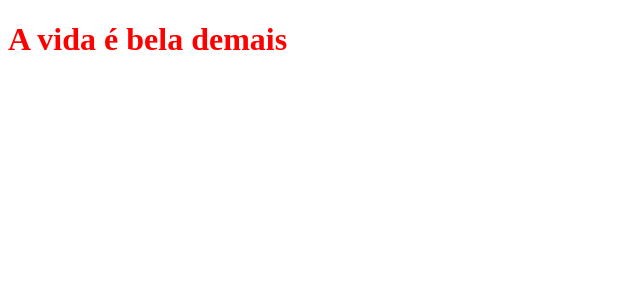
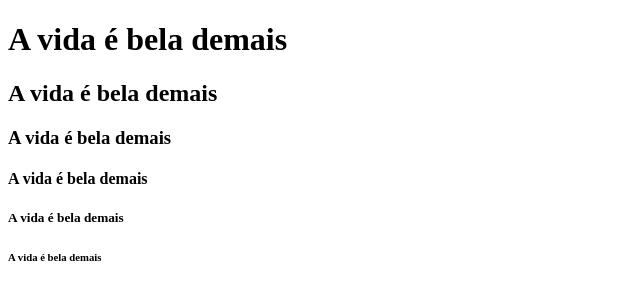
Before and after one commit to Aminadabe2137/Develop, a plain HTML site: page index.html in a window 1280 px wide. Shown: the whole page, without its empty margins (0-640 px from the left). Drawn offline with Linux system fonts and the light colour scheme.

Commit message:
Testando diderentes hipertextos

```diff
--- a/index.html
+++ b/index.html
@@ -7,6 +7,11 @@
     <title>Olá</title>
 </head>
 <body>
-    <h1 style="color:red ;">A vida é bela demais</h1>
+    <h1>A vida é bela demais</h1>
+    <h2>A vida é bela demais</h2>
+    <h3>A vida é bela demais</h3>
+    <h4>A vida é bela demais</h4>
+    <h5>A vida é bela demais</h5>
+    <h6>A vida é bela demais</h6>
 </body>
 </html>
```
